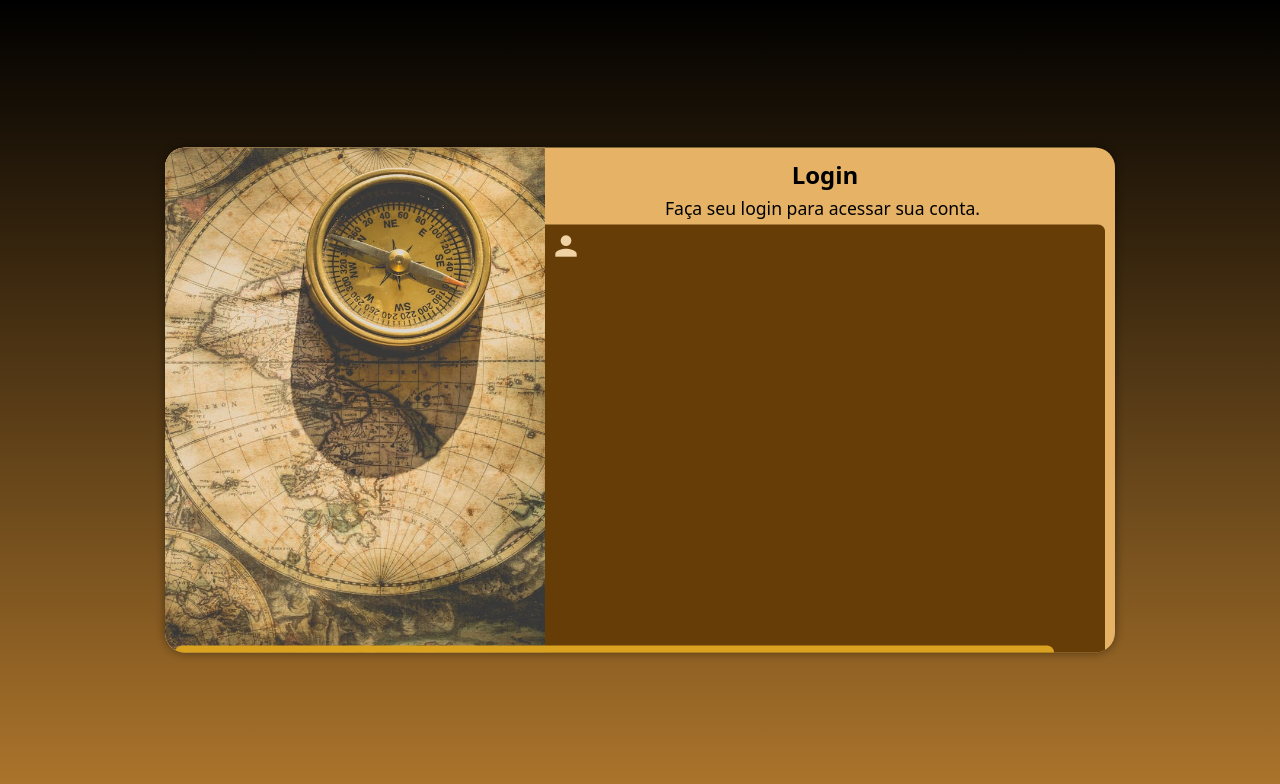
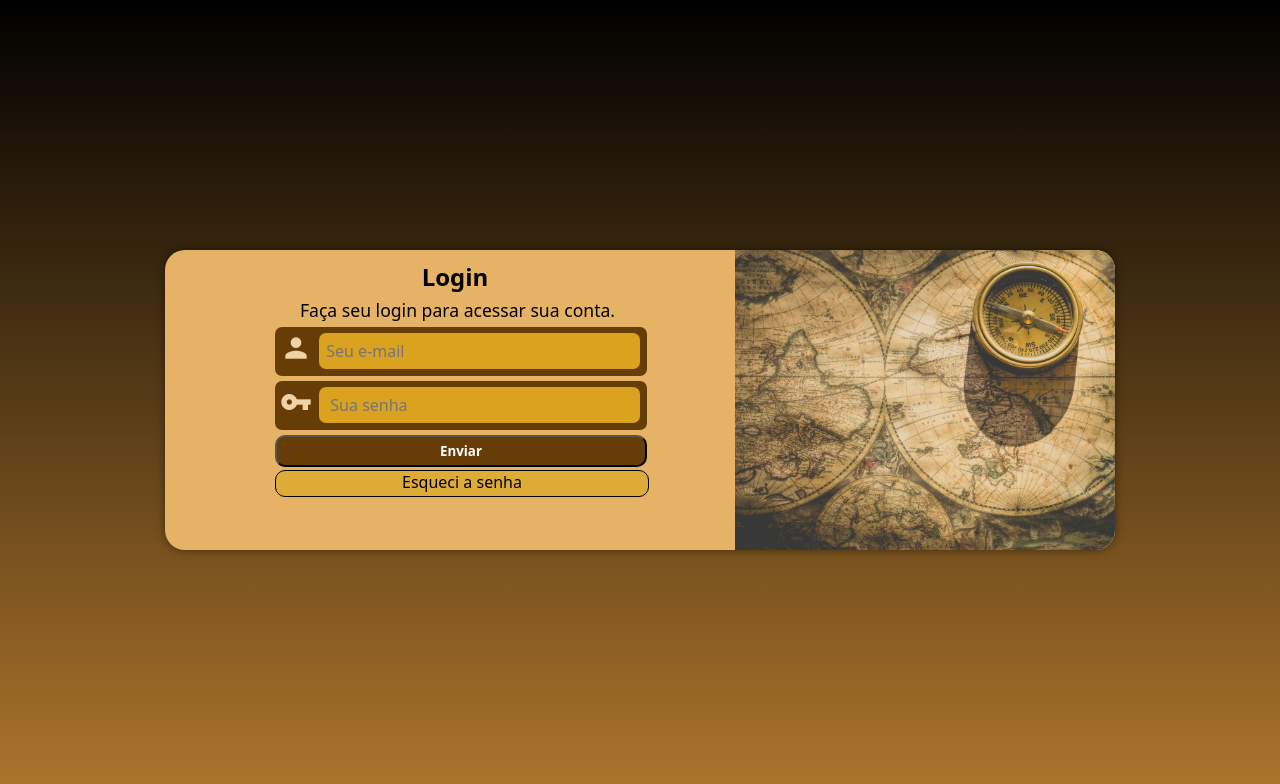
Before and after one commit to JoaoRodriguesRecife/projeto-login, a plain HTML site: page index.html in a window 1280 px wide. Drawn offline with Linux system fonts and the light colour scheme.

Commit message:
atualizado

```diff
--- a/estilos/mediaqui.css
+++ b/estilos/mediaqui.css
@@ -6,7 +6,10 @@
         background-image: linear-gradient(to top , rgb(174, 118, 44) , black);
     }
     section#login{
-        width: 80vw;
+        width: 70vw;
+        height: 300px;
+
+
     }
     div#imagem{
         background-position: right top;
@@ -16,8 +19,9 @@
     }
     div#formulario{
         float: right;
-        width: 70%;
+        width: 56%;
     }
+
     .texto{
         font-size: 1.0em;
     }
@@ -32,9 +36,10 @@
     }
     section#login{
         width: 950px;
+        height: 300px;
     }
     div#imagem{
-        float: left;
+        float: right;
         background-position: right top;
         height: 100%;
         width: 40%;
@@ -43,6 +48,22 @@
         float: right;
         width: 40%;
 
+    }
+    form div.campo{
+        width: 40%;
+       margin-left: 100px;
+
+    }
+    div.potaoenviar{
+        float: left;
+        width: 40%;
+        margin-left: 100px;
+
+    }
+    div a.botao{
+        width: 40%;
+        margin-top: 40px;
+        margin-left: 100px;
     }
 
     .texto{
```
